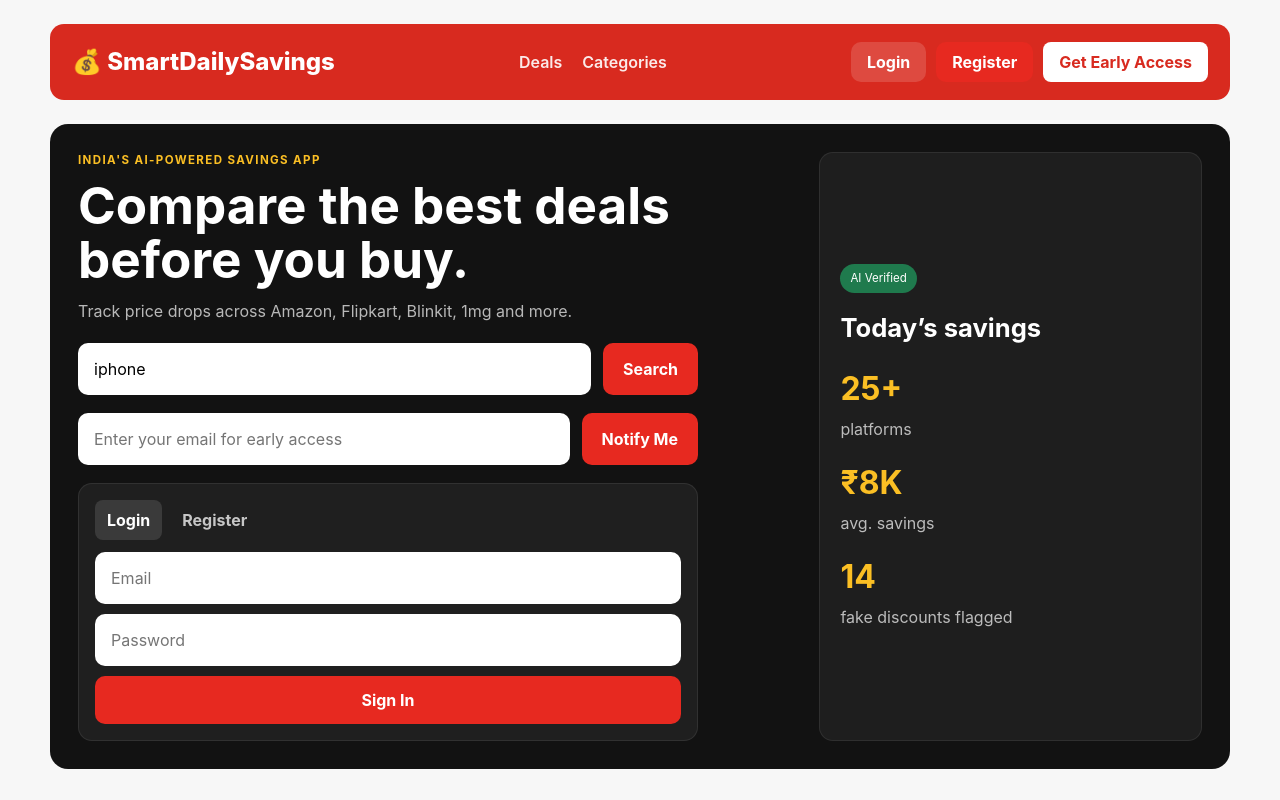
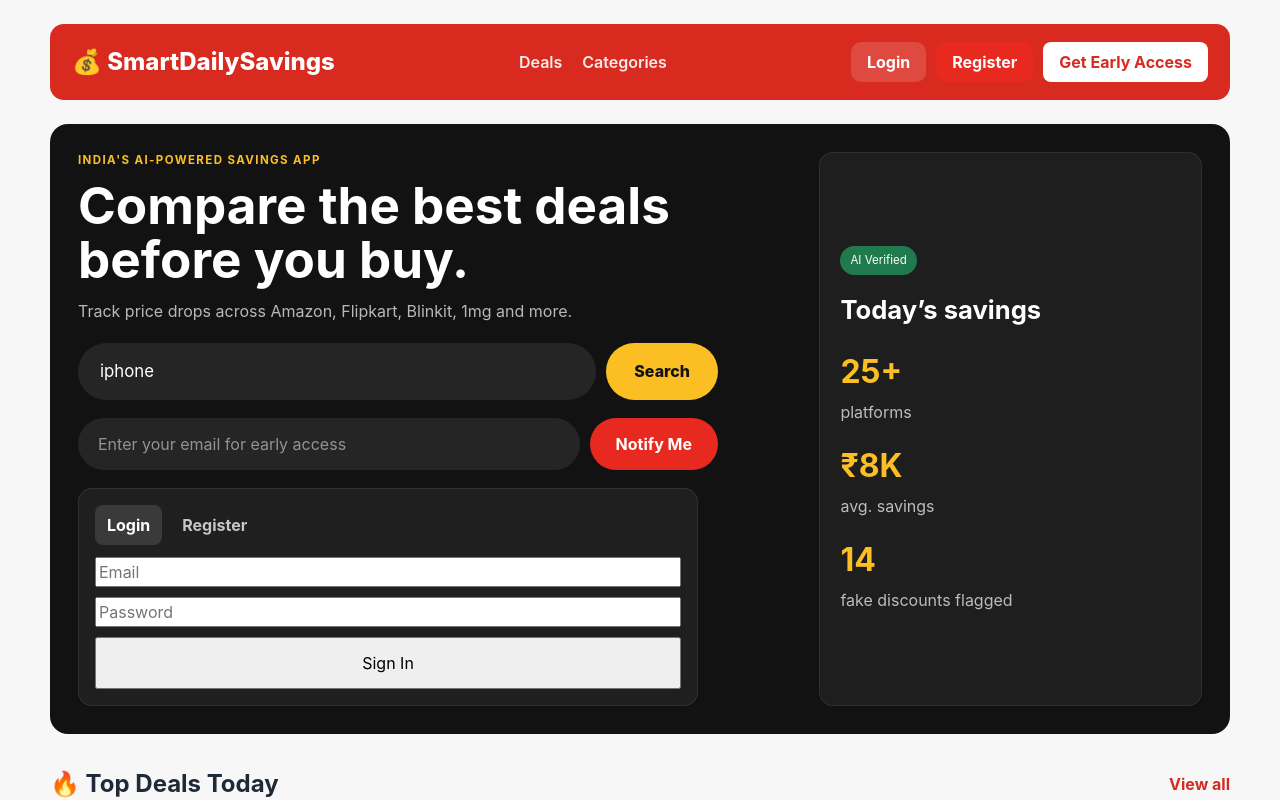
Before and after one commit to harieshs23/smartdailysavings, a React (Vite) app in the folder frontend/: page / in a window 1280 px wide. Shown: the top 800 px of the page. Built offline with nearby package versions, Linux system fonts and the light colour scheme; no server answers.

Commit message:
Updating the screen size

```diff
--- a/frontend/src/App.css
+++ b/frontend/src/App.css
@@ -120,36 +120,97 @@
 .searchbar,
 .waitlist-form {
   display: flex;
-  gap: 12px;
+  gap: 10px;
   margin-top: 18px;
-  max-width: 620px;
+  max-width: 640px;
 }
 
-.searchbar input,
-.waitlist-form input,
-.auth-form input {
+.searchbar input {
   flex: 1;
   border: none;
-  border-radius: 10px;
-  padding: 14px 16px;
-  font-size: 1rem;
+  border-radius: 999px;
+  padding: 16px 22px;
+  font-size: 1.05rem;
+  background: rgba(255,255,255,0.08);
+  color: white;
+  outline: none;
+  transition: background 0.2s, box-shadow 0.2s;
 }
 
-.searchbar button,
-.waitlist-form button,
-.auth-form button,
-.nav-button {
+.searchbar input::placeholder {
+  color: rgba(255,255,255,0.5);
+}
+
+.searchbar input:focus {
+  background: rgba(255,255,255,0.12);
+  box-shadow: 0 0 0 3px rgba(251, 191, 36, 0.25);
+}
+
+.searchbar button {
+  border: none;
+  background: #fbbf24;
+  color: #121212;
+  border-radius: 999px;
+  padding: 0 28px;
+  font-weight: 800;
+  font-size: 1rem;
+  cursor: pointer;
+  transition: background 0.2s, transform 0.1s, box-shadow 0.2s;
+  white-space: nowrap;
+}
+
+.searchbar button:hover {
+  background: #fcd34d;
+  transform: translateY(-1px);
+  box-shadow: 0 6px 16px rgba(251, 191, 36, 0.35);
+}
+
+.searchbar button:active {
+  transform: translateY(0);
+}
+
+.waitlist-form input {
+  flex: 1;
+  border: none;
+  border-radius: 999px;
+  padding: 14px 20px;
+  font-size: 1rem;
+  background: rgba(255,255,255,0.08);
+  color: white;
+  outline: none;
+  transition: background 0.2s, box-shadow 0.2s;
+}
+
+.waitlist-form input::placeholder {
+  color: rgba(255,255,255,0.5);
+}
+
+.waitlist-form input:focus {
+  background: rgba(255,255,255,0.12);
+  box-shadow: 0 0 0 3px rgba(251, 191, 36, 0.25);
+}
+
+.waitlist-form button {
   border: none;
   background: #e72920;
   color: white;
-  border-radius: 10px;
-  padding: 0 20px;
+  border-radius: 999px;
+  padding: 0 26px;
   font-weight: 700;
+  font-size: 1rem;
   cursor: pointer;
+  transition: background 0.2s, transform 0.1s, box-shadow 0.2s;
+  white-space: nowrap;
 }
 
-.nav-button {
-  padding: 8px 16px;
+.waitlist-form button:hover {
+  background: #d82a1f;
+  transform: translateY(-1px);
+  box-shadow: 0 6px 16px rgba(216, 42, 31, 0.35);
+}
+
+.waitlist-form button:active {
+  transform: translateY(0);
 }
 
 .auth-card {
```
